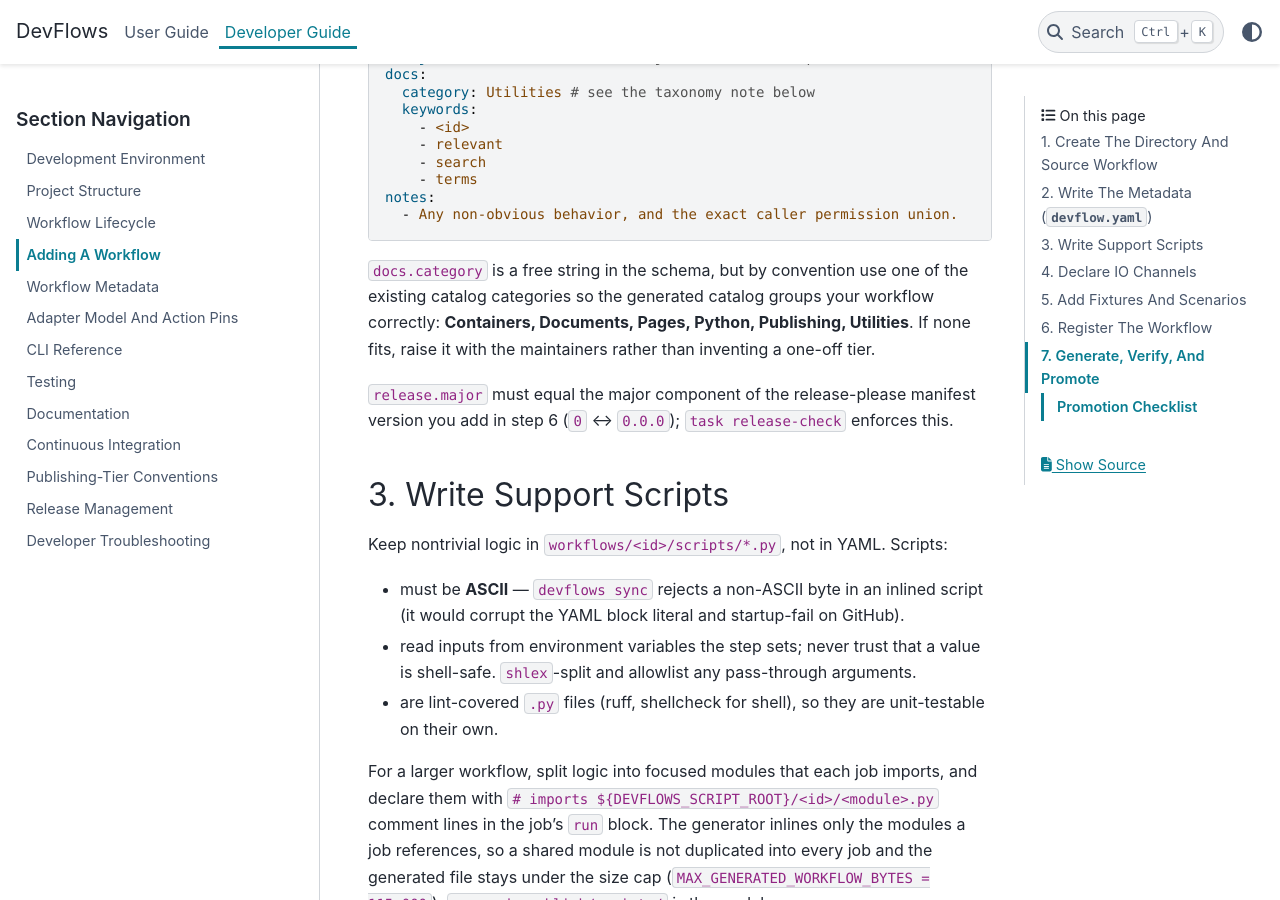
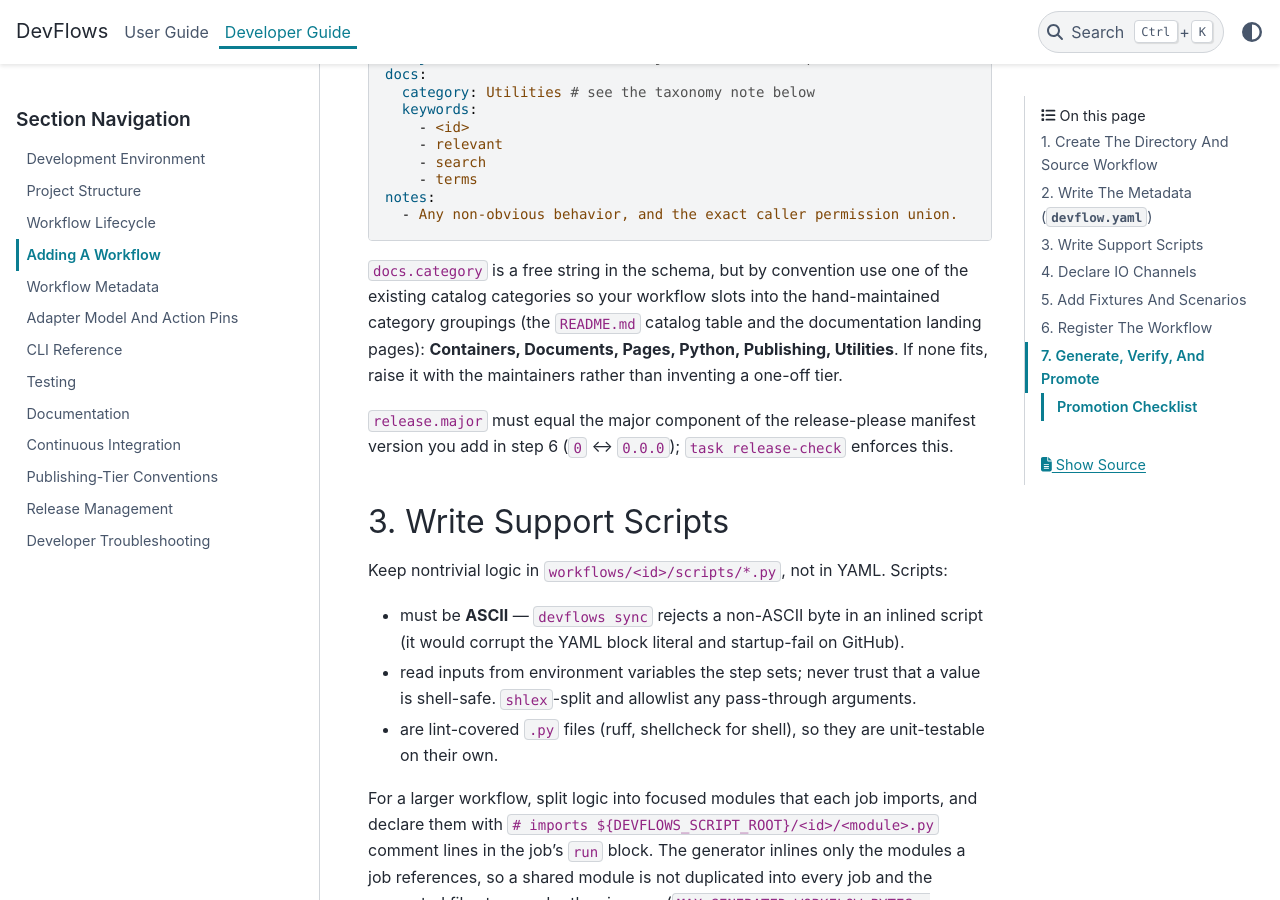
Before and after one commit to QuanTizEd8/DevFlows, a Sphinx documentation site: the page built from docs/dev-guide/add-a-workflow.md, in a window 1280 px wide and 900 px high, scrolled down 2318 px. Built offline with Sphinx 7.4.7 and the PyData theme 0.15.4, drawn with Linux system fonts in a browser that asks for light colours; pages that are not in the unit, such as notebooks, are missing from menus.

Commit message:
docs: fix Publishing category stragglers and category-grouping claim
The landing page and user-guide index still grouped pypi-publish and/or
anaconda-publish under Python after they were moved to the Publishing
category (matching README.md and devflow.yaml docs.category). Move both
into Publishing so all hand-written groupings agree.

Also correct add-a-workflow.md: docs.category drives the hand-maintained
README table and landing-page groupings, not the generated reference
catalog (which is a flat toctree and never reads the category field).

Co-Authored-By: Claude Opus 4.8 <noreply@anthropic.com>

````diff
--- a/docs/dev-guide/add-a-workflow.md
+++ b/docs/dev-guide/add-a-workflow.md
@@ -114,9 +114,10 @@ notes:
 ```
 
 `docs.category` is a free string in the schema, but by convention use one of the
-existing catalog categories so the generated catalog groups your workflow
-correctly: **Containers, Documents, Pages, Python, Publishing, Utilities**. If
-none fits, raise it with the maintainers rather than inventing a one-off tier.
+existing catalog categories so your workflow slots into the hand-maintained
+category groupings (the `README.md` catalog table and the documentation landing
+pages): **Containers, Documents, Pages, Python, Publishing, Utilities**. If none
+fits, raise it with the maintainers rather than inventing a one-off tier.
 
 `release.major` must equal the major component of the release-please manifest
 version you add in step 6 (`0` ↔ `0.0.0`); `task release-check` enforces this.
````
Also changed, not shown: docs/index.md (+4 -4 lines), docs/user-guide/index.md (+2 -2 lines).
